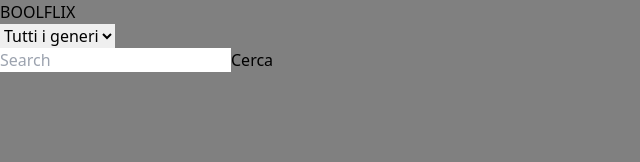
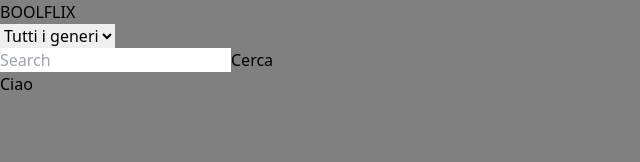
Before and after one commit to Simone-Fratini/react-boolflix, a React (Vite) app: page / in a window 1280 px wide. Shown: the top 162 px of the page, without its empty margins (0-640 px from the left). Built offline with nearby package versions, Linux system fonts and the light colour scheme.

Commit message:
Add MainComponent to render main content in App

```diff
--- a/src/App.jsx
+++ b/src/App.jsx
@@ -2,7 +2,10 @@ import { useState } from 'react';
 import './App.css';
 //import { Route, Routes, BrowserRouter } from 'react-router-dom';
 import { MainContextProvider } from "./context/MainContext";
+
+//components
 import HeaderComponent from './components/HeaderComponent';
+import MainComponent from './components/MainComponent';
 
 
 
@@ -15,6 +18,7 @@ function App() {
   return (
     <MainContextProvider>
       <HeaderComponent />
+      <MainComponent />
     </MainContextProvider>
   );
 }
--- /dev/null
+++ b/src/components/MainComponent.jsx
@@ -0,0 +1,11 @@
+import React from 'react'
+
+function MainComponent() {
+  return (
+    <main className='container mx-auto p-4'>
+        <div>Ciao</div>
+    </main>
+  )
+}
+
+export default MainComponent
```
